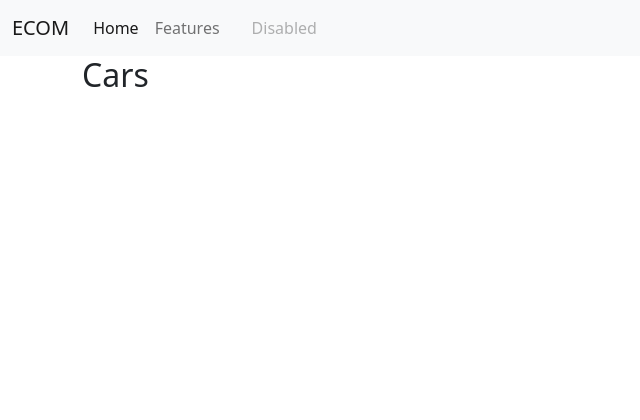
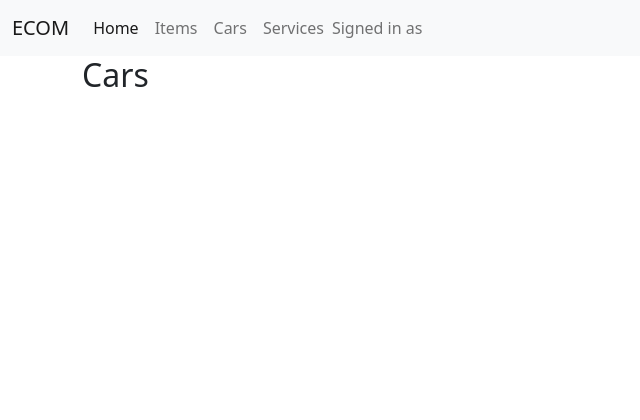
Before and after one commit to ivanmclennon/e-commerce, a Django app: page /cars/ in a window 1280 px wide. Shown: the top 420 px of the page, without its empty margins (0-640 px from the left). Run offline with Django 3.2, Linux system fonts and the light colour scheme; data that the repository does not hold is empty; some libraries are stand-ins or nearby versions.

Commit message:
added links to navbar

```diff
--- a/ecom_website/main/templates/navbar.html
+++ b/ecom_website/main/templates/navbar.html
@@ -10,15 +10,18 @@
             <a class="nav-link active" aria-current="page" href="{% url 'index' %}">Home</a>
           </li>
           <li class="nav-item">
-            <a class="nav-link" href="#">Features</a>
+            <a class="nav-link" href="{% url 'items_list' %}">Items</a>
           </li>
           <li class="nav-item">
-            <a class="nav-link" href="#">{{ user.username }}</a>
+            <a class="nav-link" href="{% url 'cars_list' %}">Cars</a>
           </li>
           <li class="nav-item">
-            <a class="nav-link disabled" href="#" tabindex="-1" aria-disabled="true">Disabled</a>
+            <a class="nav-link" href="{% url 'services_list' %}">Services</a>
           </li>
         </ul>
+        <span class="navbar-text">
+          Signed in as {{ user.username }}
+        </span>
       </div>
     </div>
 </nav>
```
